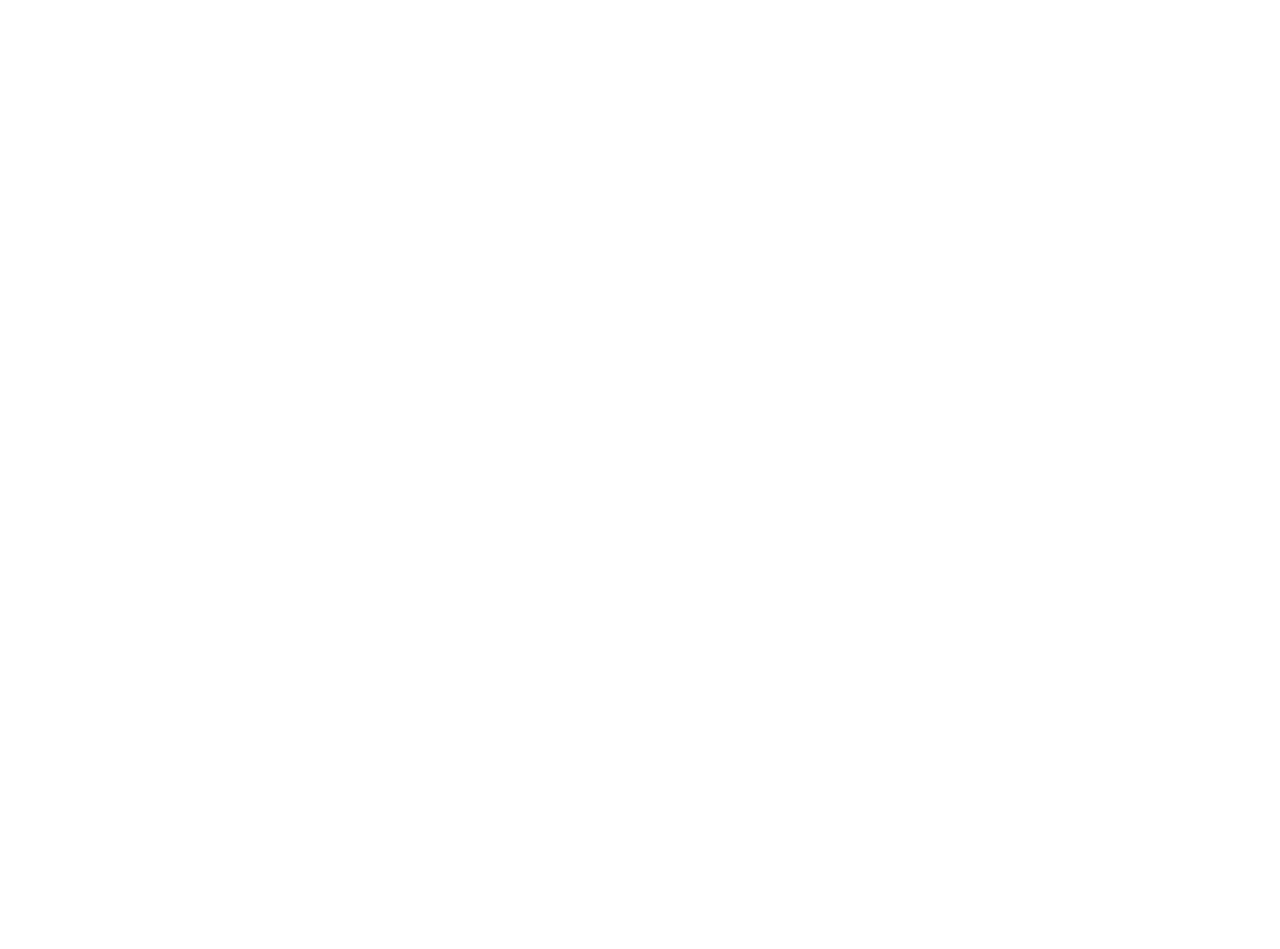
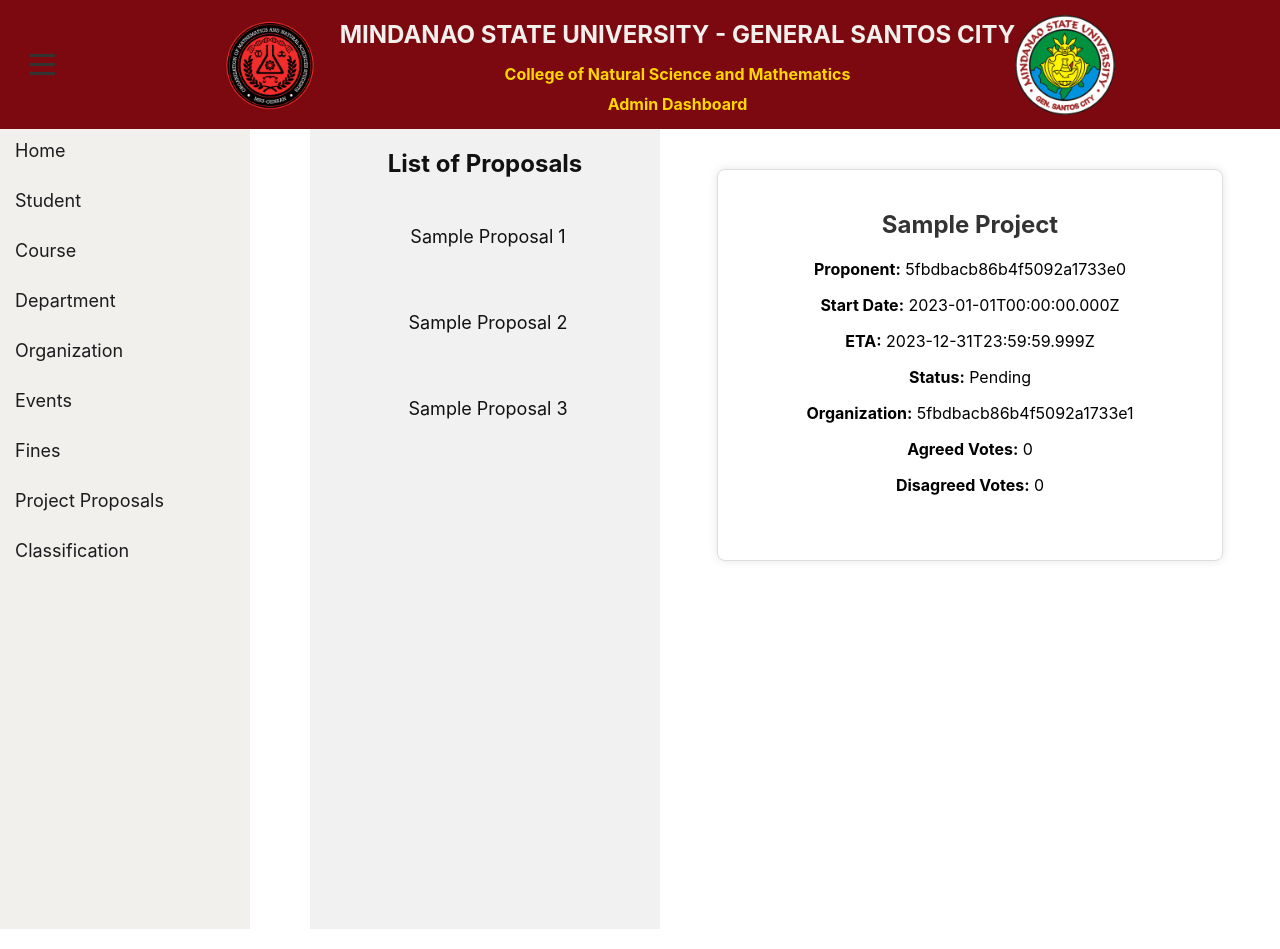
Before and after one commit to Seanneskie/advDB-CNSM-Website, a React (Create React App) app in the folder frontend/: page /proposal in a window 1280 px wide. Before the commit this address had no page. Before the commit the page ends 800 px from the top, so only its background shows below. Built offline with nearby package versions, Linux system fonts and the light colour scheme.

Commit message:
proposal

```diff
--- a/frontend/src/App.js
+++ b/frontend/src/App.js
@@ -15,6 +15,8 @@
 import FinesProfile from './pages/fines-profile';
 import DisplayFines from './components/finedisplay';
 import FineVisual from './pages/fine-visualization';
+import Proposal from './pages/proposal';
+import ProposalView from './components/proposalview';
 
 function App() {
   return (
@@ -53,6 +55,12 @@
             <Route path="/fines" element={<Fines />}>
               {/* Content for the Contact page */}
             </Route>
+            <Route path="/proposal" element={<Proposal />}>
+              {/* Content for the Contact page */}
+            </Route>
+            <Route path="/proposal/:id" element={<ProposalView />}>
+              {/* Content for the Contact page */}
+            </Route>
             <Route path="/fines-visual" element={<FineVisual />}>
               {/* Content for the Fine Visual page */}
             </Route>
--- /dev/null
+++ b/frontend/src/components/proposalist.js
@@ -0,0 +1,23 @@
+import React from 'react';
+import '../static/css/proplist.css';
+
+const ProposalList = () => {
+  return (
+    <div className="proposal-list">
+      <h2>List of Proposals</h2>
+      <ul>
+        <li>
+          <a id='proposal' href='###'>Sample Proposal 1</a>
+        </li>
+        <li>
+          <a id='proposal' href='###'>Sample Proposal 2</a>
+        </li>
+        <li>
+          <a id='proposal' href='###'>Sample Proposal 3</a>
+        </li>
+      </ul>
+    </div>
+  );
+};
+
+export default ProposalList;
--- /dev/null
+++ b/frontend/src/components/proposalview.js
@@ -0,0 +1,30 @@
+import React from 'react';
+import '../static/css/propview.css';
+
+const ProposalProfile = ({ proposal }) => {
+  const {
+    proponent,
+    start_date,
+    project_name,
+    ETA,
+    status,
+    organization,
+    agreedVotes,
+    disagreedVotes,
+  } = proposal;
+
+  return (
+    <div className="proposal-profile">
+      <h2>{project_name}</h2>
+      <p><strong>Proponent:</strong> {proponent}</p>
+      <p><strong>Start Date:</strong> {start_date}</p>
+      <p><strong>ETA:</strong> {ETA}</p>
+      <p><strong>Status:</strong> {status}</p>
+      <p><strong>Organization:</strong> {organization}</p>
+      <p><strong>Agreed Votes:</strong> {agreedVotes}</p>
+      <p><strong>Disagreed Votes:</strong> {disagreedVotes}</p>
+    </div>
+  );
+};
+
+export default ProposalProfile;
--- a/frontend/src/components/sidebar.js
+++ b/frontend/src/components/sidebar.js
@@ -24,7 +24,7 @@
           <SidebarLink href="/org" label="Organization" />
           <SidebarLink href="/event" label="Events" />
           <SidebarLink label="Fines" dropdownItems={finesDropdownItems} />
-          <SidebarLink href="/project-proposals" label="Project Proposals" />
+          <SidebarLink href="/proposal" label="Project Proposals" />
           <SidebarLink href="/class" label="Classification" />
         </ul>
       </div>
--- /dev/null
+++ b/frontend/src/pages/proposal.js
@@ -0,0 +1,50 @@
+import React, { useState } from 'react'
+import  '../static/css/proposal.css'
+import Header from '../components/header';
+import Sidebar from '../components/sidebar';
+import ProposalList from '../components/proposalist';
+import ProposalProfile from '../components/proposalview';
+
+
+
+function Proposal() {
+    const [isSidebarOpen, setIsSidebarOpen] = useState(true);
+
+    const toggleSidebar = () => {
+      console.log('Toggling sidebar');
+      setIsSidebarOpen(!isSidebarOpen);
+    };
+
+    const sampleProposal = {
+        proponent: "5fbdbacb86b4f5092a1733e0",
+        start_date: "2023-01-01T00:00:00.000Z",
+        project_name: "Sample Project",
+        ETA: "2023-12-31T23:59:59.999Z",
+        status: "Pending",
+        organization: "5fbdbacb86b4f5092a1733e1",
+        agreedVotes: 0,
+        disagreedVotes: 0,
+      };
+
+    return (
+        <div>
+
+            <Header toggleSidebar={toggleSidebar} />
+            <div className='content'>
+                <Sidebar isVisible={isSidebarOpen} toggleSidebar={toggleSidebar} />
+
+                <div className='container-proposal'>
+                    <ProposalList />
+                    <ProposalProfile proposal={sampleProposal} />
+
+                </div>
+
+
+            </div>
+        </div>
+
+
+    )
+}
+
+export default Proposal
--- a/frontend/src/static/css/finevisual.css
+++ b/frontend/src/static/css/finevisual.css
@@ -4,7 +4,7 @@
 }
 .charts-content {
     display: grid;
-    grid-template-columns: repeat(2, 1fr); /* Two columns */
+    grid-template-columns: repeat(3, 1fr); /* Two columns */
     gap: 20px; /* Adjust the gap between chart containers */
   }
 
--- /dev/null
+++ b/frontend/src/static/css/proplist.css
@@ -0,0 +1,34 @@
+.proposal-list {
+    height: 100vh;
+    width: 350px;
+    background-color: #f1f1f1;
+    margin-top: -20px;
+  }
+
+  .proposal-list h2 {
+    color: #111;
+    text-align: center;
+  }
+
+  .proposal-list ul {
+    list-style-type: none;
+    padding: 0;
+  }
+
+  .proposal-list li {
+    padding: 8px;
+  }
+
+    a#proposal {
+    text-decoration: none;
+    font-size: 18px;
+    color: #111;
+    display: block;
+    transition: 0.3s;
+    width: 300px;
+    margin: 10px;
+  }
+
+  a#proposal:hover {
+    color: #f1f1f1;
+  }
--- /dev/null
+++ b/frontend/src/static/css/proposal.css
@@ -0,0 +1,12 @@
+.content {
+    display: flex;
+  }
+
+  .container-proposal {
+    display: grid;
+    grid-template-columns: 1fr 2fr; /* Adjust column sizes as needed */
+    gap: 20px; /* Adjust gap between columns */
+    padding: 20px;
+  }
+
+  /* Add any additional styling for ProposalList and ProposalProfile if needed */
--- /dev/null
+++ b/frontend/src/static/css/propview.css
@@ -0,0 +1,22 @@
+.proposal-profile {
+    width: 80%;
+    height: 350px;
+    margin: 20px auto;
+    padding: 20px;
+    border: 1px solid #ddd;
+    border-radius: 8px;
+    background-color: #fff;
+    box-shadow: 0 0 10px rgba(0, 0, 0, 0.1);
+  }
+
+  .proposal-profile h2 {
+    color: #333;
+  }
+
+  .proposal-profile p {
+    margin-bottom: 10px;
+  }
+
+  .proposal-profile strong {
+    font-weight: bold;
+  }
```
